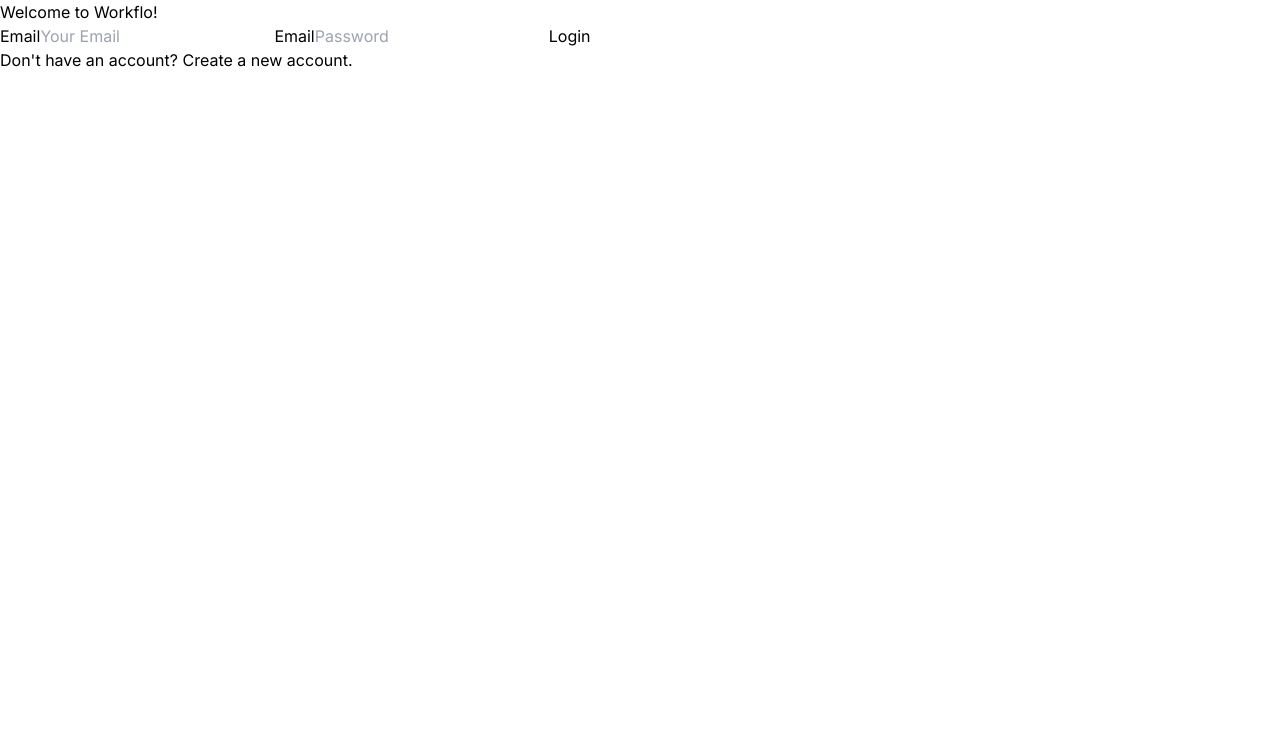
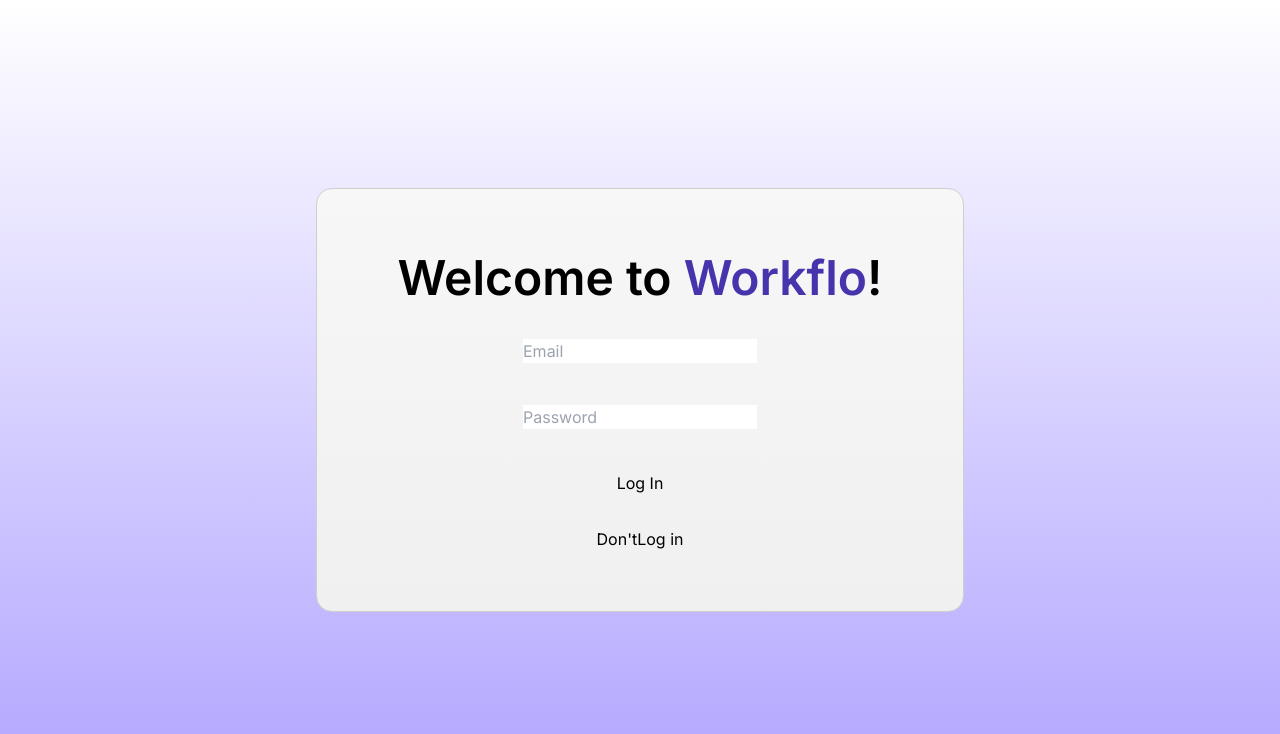
Before and after one commit to Dikshantw/Crework-Assignment, a Next.js app: page / in a window 1280 px wide. Shown: the top 734 px of the page. Built offline with nearby package versions, Linux system fonts and the light colour scheme.

Commit message:
added login UI

```diff
--- a/components/LogIn.tsx
+++ b/components/LogIn.tsx
@@ -1,21 +1,73 @@
-import React from "react";
+"use client";
+import axios from "axios";
+import { useRouter } from "next/navigation";
+import React, { useState } from "react";
 
 const LogIn = () => {
+  const [user, setUser] = useState({
+    email: "",
+    password: "",
+  });
+  const [error, setError] = useState("");
+  const router = useRouter();
+  async function handleLogIn(event: React.FormEvent) {
+    event?.preventDefault();
+    try {
+      const response = await axios.post("api/users/login", user);
+      if (response.data.error) {
+        setError(response.data.error);
+      } else {
+        console.log("Log In Successfull");
+        router.push("/dashboard");
+      }
+    } catch (error: any) {
+      setError("Login failed. Please try again.");
+      console.log("Login failed", error.message);
+    }
+  }
   return (
-    <div>
-      <h2>
-        Welcome to <span>Workflo</span>!
-      </h2>
-      <form>
-        <label htmlFor="email">Email</label>
-        <input type="email" id="email" placeholder="Your Email" />
-        <label htmlFor="password">Email</label>
-        <input type="password" id="password" placeholder="Password" />
-        <button>Login</button>
-      </form>
-      <p>
-        Don&apos;t have an account? Create a <a href="">new account.</a>
-      </p>
+    <div className="flex justify-center bg-gradient-to-b from-white to-[#afa3ff] items-center h-screen">
+      <div className="flex w-[648px] flex-col bg-gradient-to-b from-[#f7f7f7] to-[#f0f0f0] justify-center items-center border border-[#cecece] rounded-[16px] p-[60px] gap-8">
+        <h2 className="text-5xl font-semibold leading-[57.6px] text-center">
+          Welcome to <span className="text-[#4534ac]">Workflo</span>!
+        </h2>
+        <form
+          onSubmit={handleLogIn}
+          className="flex flex-col justify-center items-center gap-[42px]"
+        >
+          <label htmlFor="email" className="sr-only">
+            Your Email
+          </label>
+          <input
+            value={user.email}
+            onChange={(e) => {
+              setUser({ ...user, email: e.target.value });
+            }}
+            type="email"
+            id="email"
+            placeholder="Email"
+          />
+          <label htmlFor="password" className="sr-only">
+            Password
+          </label>
+          <input
+            value={user.password}
+            onChange={(e) => {
+              setUser({ ...user, password: e.target.value });
+            }}
+            type="password"
+            id="password"
+            placeholder="Password"
+          />
+          <button type="submit" className="flex justify-center items-center">
+            Log In
+          </button>
+        </form>
+        {error && <p className="text-red-500">{error}</p>}
+        <p className="flex justify-center items-center">
+          Don&apos;t <a href=""> Log in</a>
+        </p>
+      </div>
     </div>
   );
 };
```
